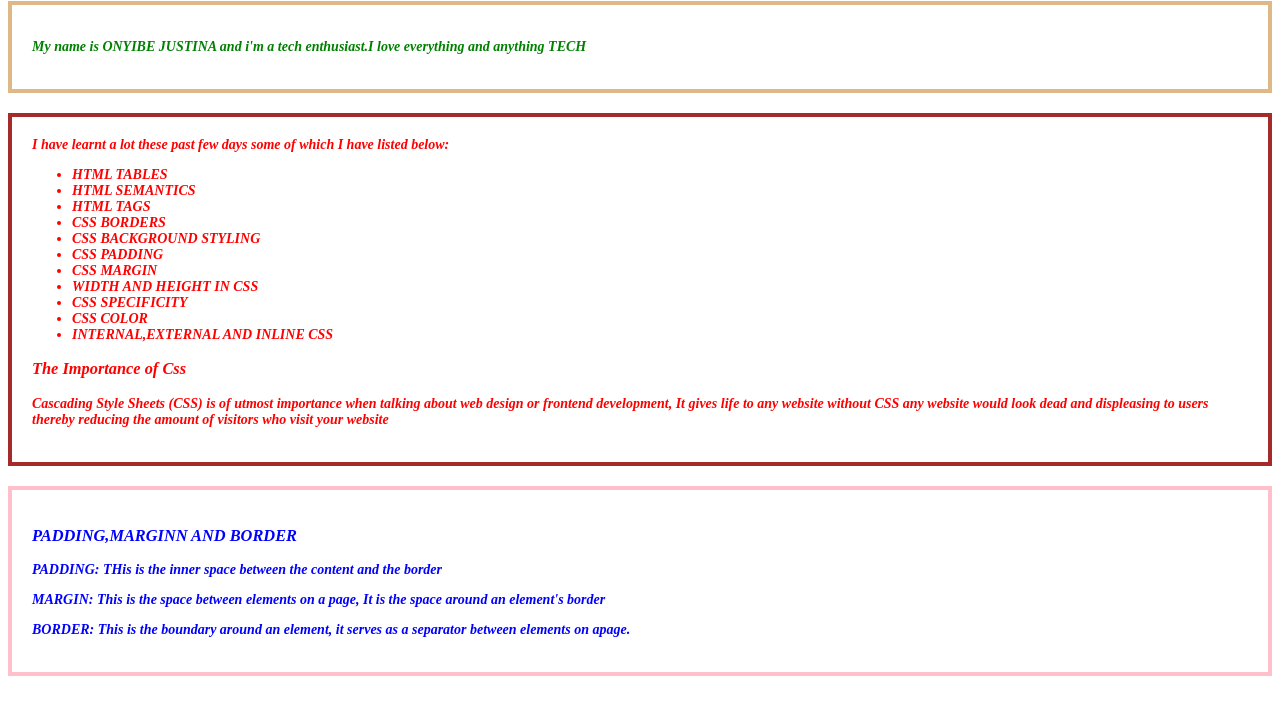
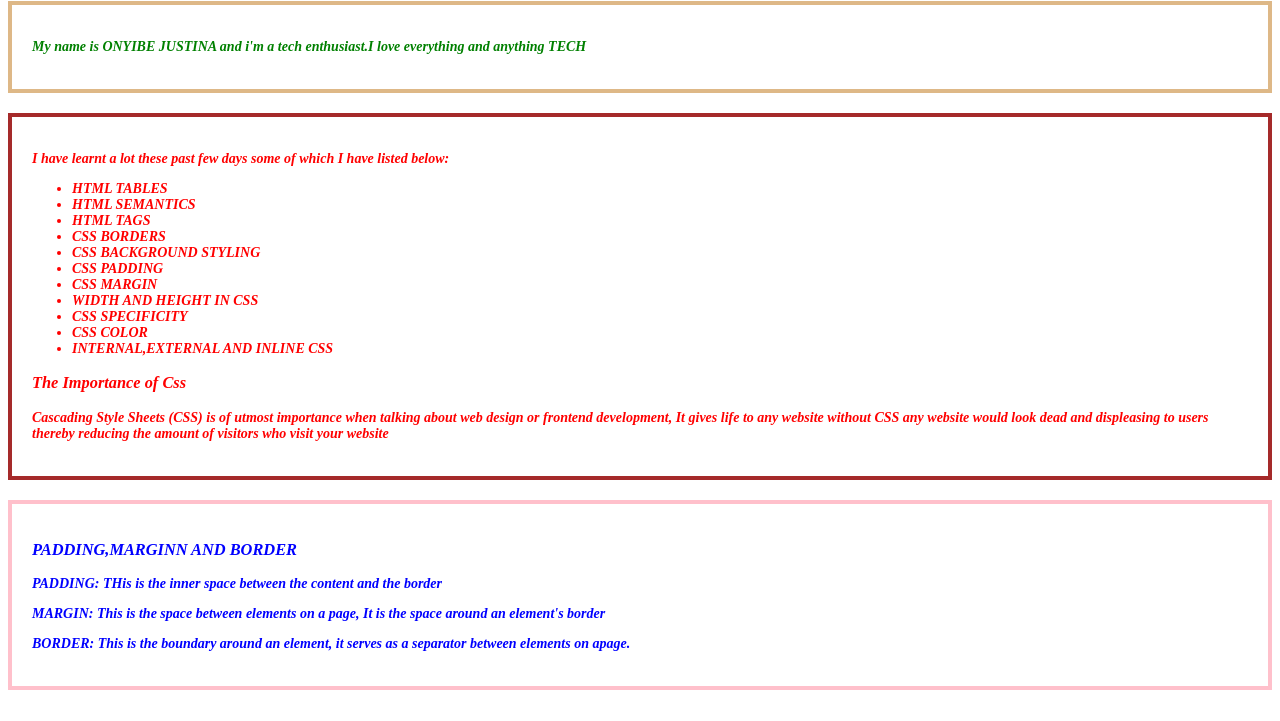
Before and after one commit to NICKY-TECH/STUTERN, a plain HTML site: page css-two/index.html in a window 1280 px wide. Shown: the part 79-800 px from the top of the page. Drawn offline with Linux system fonts and the light colour scheme.

Commit message:
Add a paragraph tag to the intro

```diff
--- a/css-two/index.html
+++ b/css-two/index.html
@@ -16,7 +16,7 @@
     <section class="second">
         <!-- <h2>Second section</h2> -->
         <b><i>
-            I have learnt a lot these past few days some of which I have listed below:
+           <p> I have learnt a lot these past few days some of which I have listed below:</p>
             <ul>
                 <li>HTML TABLES</li>
                 <li>HTML SEMANTICS</li>
```
